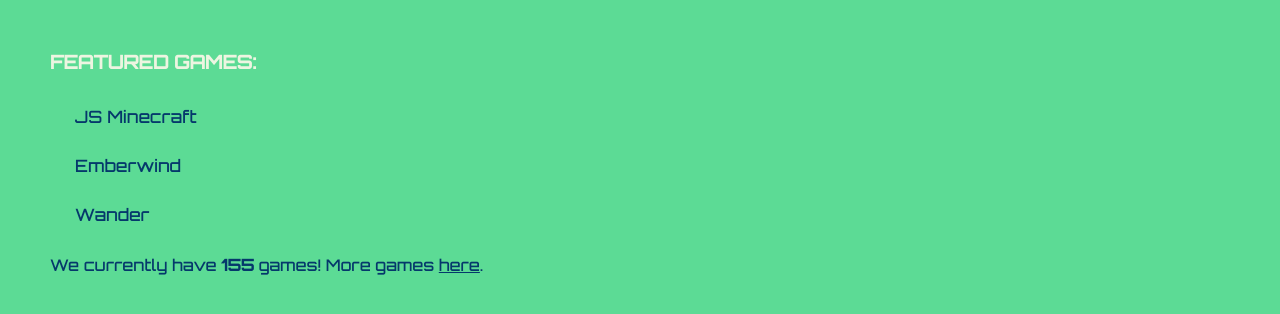
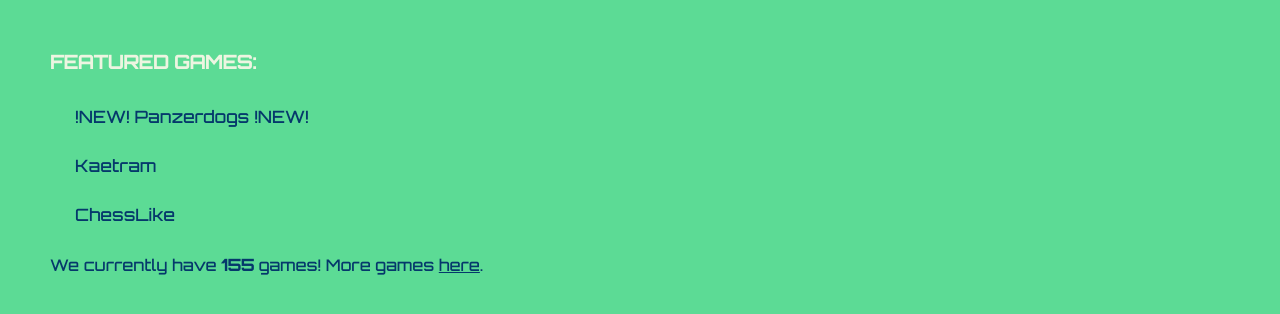
Before and after one commit to pickle69420/fwgfs, a plain HTML site: page index.html in a window 1280 px wide. Shown: the part 246-560 px from the top of the page. Drawn offline with Linux system fonts and the light colour scheme.

Commit message:
Update index.html

```diff
--- a/index.html
+++ b/index.html
@@ -32,11 +32,11 @@
 <br>
 <h3>FEATURED GAMES:</h3>
 <div class="gameslist">
-  <button onclick="getgame('JS Minecraft','https://gitcdn.link/cdn/LabyStudio/js-minecraft/master/index.html')" >JS Minecraft</button>
+<button onclick="getgame('Panzerdogs','https://play.panzerdogs.io/')" >!NEW! Panzerdogs !NEW!</button>
 <br>
-<button onclick="getgame('Emberwind','https://gitcdn.link/cdn/operasoftware/Emberwind/master/index.html')" >Emberwind</button>
+<button onclick="getgame('Kaetram','https://kaetram.com/')" >Kaetram</button>
 <br>
-<button onclick="getgame('Wander','https://gitcdn.link/cdn/razh/js13k-2018/master/index.html')" >Wander</button>
+<button onclick="getgame('ChessLike','https://chesslike.net/')" >ChessLike</button>
 </div>
 <p>We currently have <b>155</b> games! More games <a href="allgames.html">here</a>.</p>
 </body>
```
